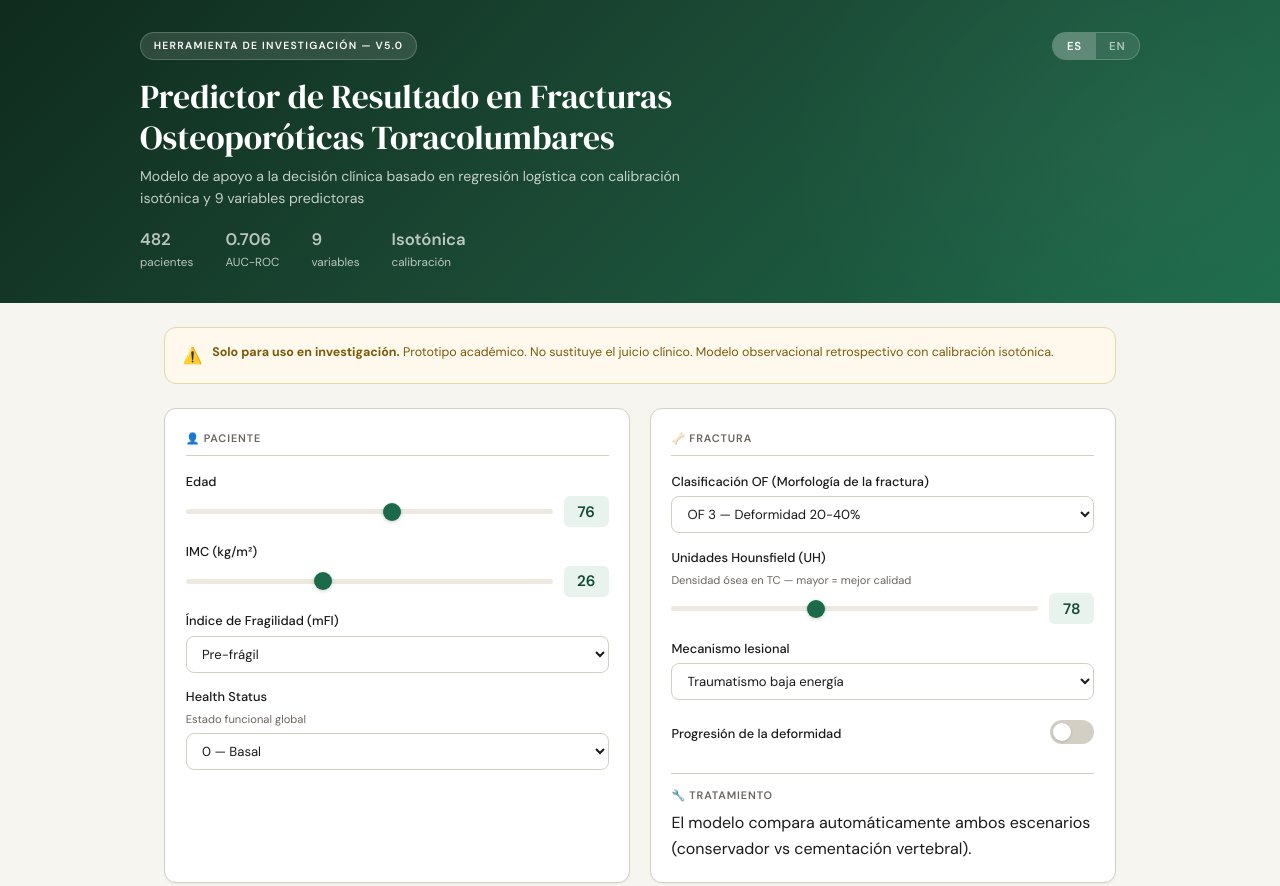
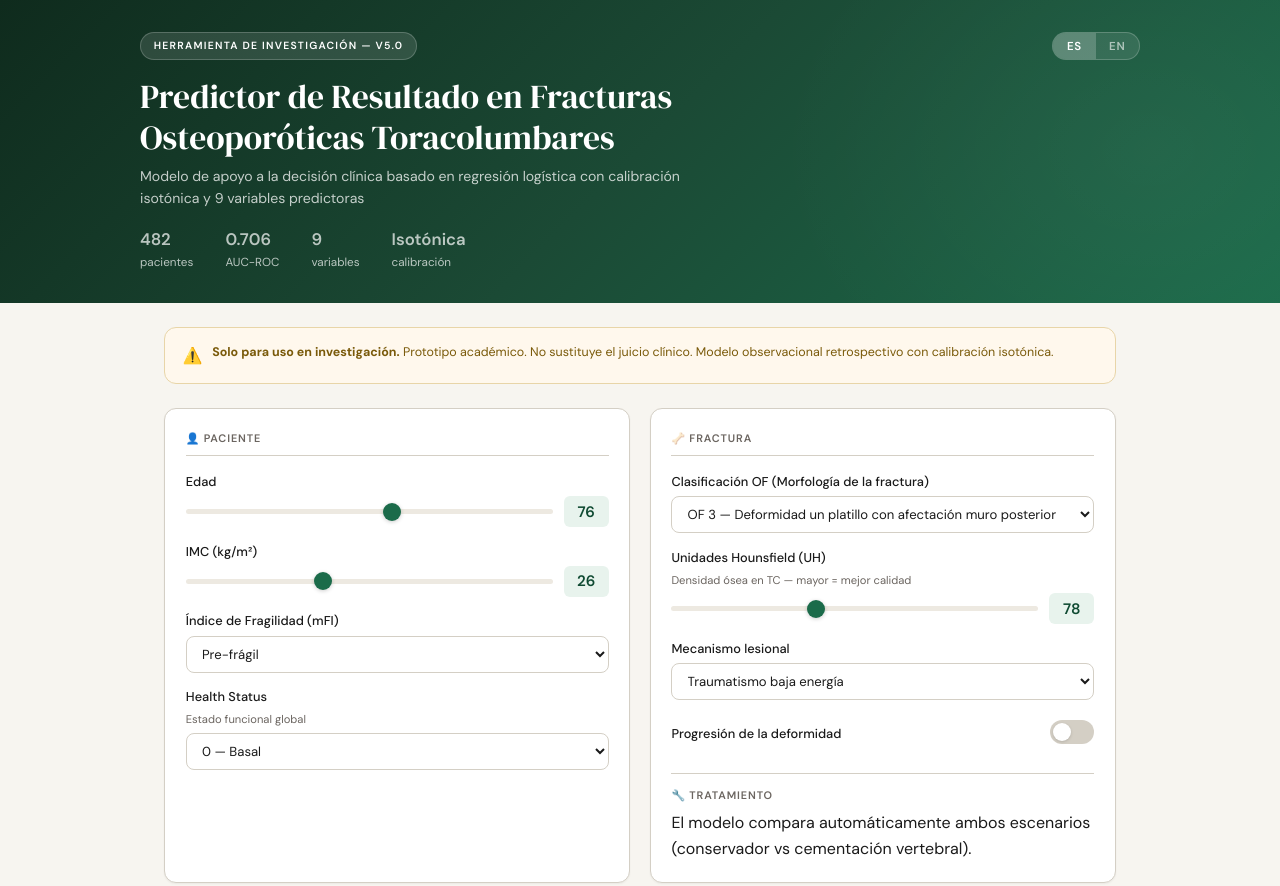
Before and after one commit to martineznunezpablo-star/Ovf-predictor, a website: page index.html in a window 1280 px wide. Shown: the top 886 px of the page. Drawn offline with Linux system fonts and the light colour scheme.

Commit message:
Update index9 variables bilingual 2.html

```diff
--- a/index.html
+++ b/index.html
@@ -274,7 +274,7 @@ es: {
     rec_low: "\u2192 Valorar tratamiento conservador",
     opts_mfi: [["0","No fr\u00e1gil"],["1","Pre-fr\u00e1gil","selected"],["2","Fr\u00e1gil"]],
     opts_hs: [["-2","-2 \u2014 Muy deteriorado"],["-1","-1 \u2014 Deteriorado"],["0","0 \u2014 Basal","selected"]],
-    opts_gs: [["1","OF 1 \u2014 Sin deformidad"],["2","OF 2 \u2014 Deformidad \u226420%"],["3","OF 3 \u2014 Deformidad 20-40%","selected"],["4","OF 4 \u2014 P\u00e9rdida >40% / muro post."],["5","OF 5 \u2014 D\u00e9ficit neurol\u00f3gico"]],
+    opts_gs: [["1","OF 1 \u2014 Sin deformidad"],["2","OF 2 \u2014 Deformidad un platillo con muro posterior \u00edntegro"],["3","OF 3 \u2014 Deformidad un platillo con afectaci\u00f3n muro posterior","selected"],["4","OF 4 \u2014 Deformidad ambos platillos"],["5","OF 5 \u2014 Lesi\u00f3n de ligamentos anterior o posterior"]],
     opts_mech: [["0","Traumatismo baja energ\u00eda"],["1","Sin traumatismo (espont\u00e1neo)"]],
     factor_labels: [
         "Edad","Cementaci\u00f3n Vertebral","Sin traumatismo",
@@ -315,7 +315,7 @@ en: {
     rec_low: "\u2192 Consider conservative treatment",
     opts_mfi: [["0","Not frail"],["1","Pre-frail","selected"],["2","Frail"]],
     opts_hs: [["-2","-2 \u2014 Very deteriorated"],["-1","-1 \u2014 Deteriorated"],["0","0 \u2014 Baseline","selected"]],
-    opts_gs: [["1","OF 1 \u2014 No deformity"],["2","OF 2 \u2014 Deformity \u226420%"],["3","OF 3 \u2014 Deformity 20-40%","selected"],["4","OF 4 \u2014 Loss >40% / posterior wall"],["5","OF 5 \u2014 Neurological deficit"]],
+    opts_gs: [["1","OF 1 \u2014 No deformity"],["2","OF 2 \u2014 Single endplate deformity, intact posterior wall"],["3","OF 3 \u2014 Single endplate deformity, posterior wall involvement","selected"],["4","OF 4 \u2014 Both endplates deformity"],["5","OF 5 \u2014 Anterior or posterior ligament injury"]],
     opts_mech: [["0","Low-energy trauma"],["1","No trauma (spontaneous)"]],
     factor_labels: [
         "Age","Vertebral Cementation","No Trauma",
```
